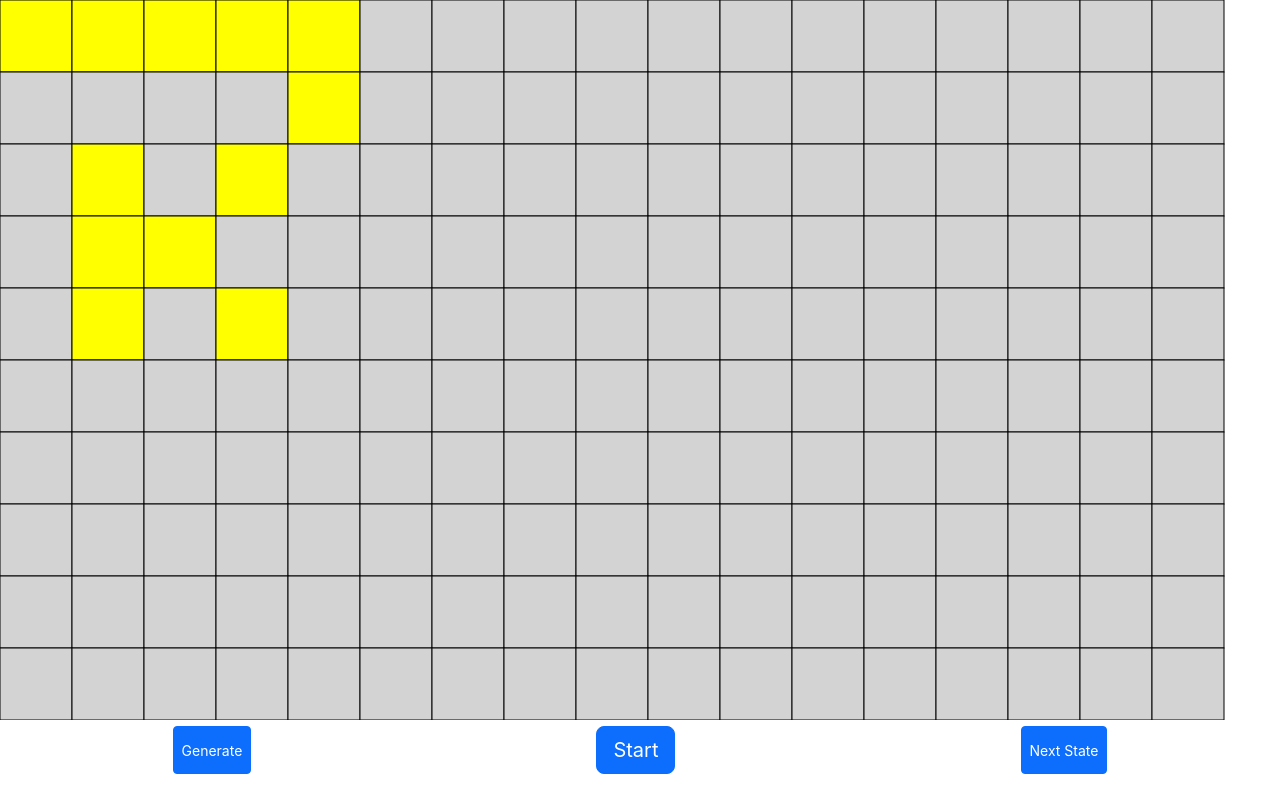
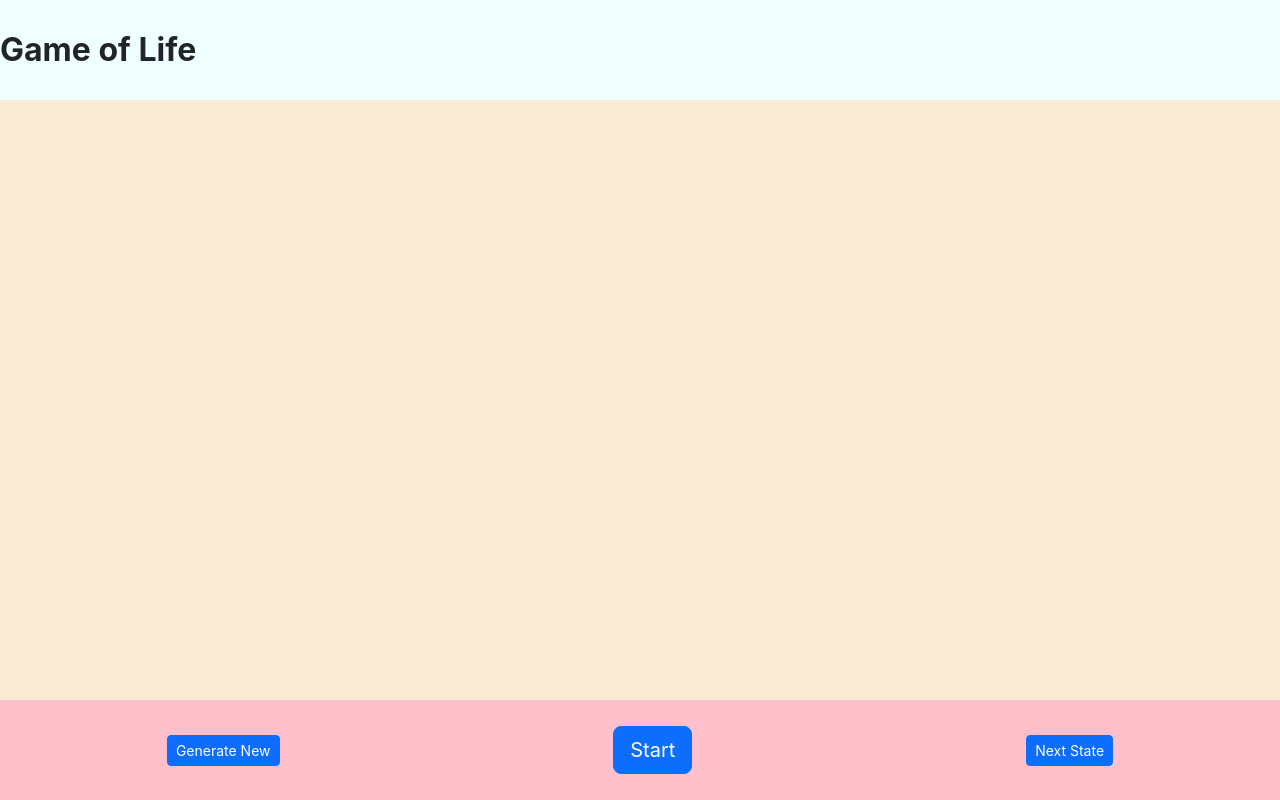
Before and after one commit to learningreac/game_of_life, a React (Create React App) app: page / in a window 1280 px wide. Built offline with nearby package versions, Linux system fonts and the light colour scheme.

Commit message:
resize elements

```diff
--- a/src/App.css
+++ b/src/App.css
@@ -1,8 +1,32 @@
 .App {
-  text-align: center;
-  width:100%;
-  height:100vh
+  width: 100%;
+  height: 100vh;
+  display: flex;
+  flex-direction: column;
 }
+
+header {
+  flex: 1;
+  background-color: azure;
+  display: flex;
+  align-items: center;
+  font-size: 2rem;
+}
+
+#main {
+  flex: 6;
+  background-color: antiquewhite;
+}
+
+#footer {
+  flex: 1;
+  background-color: pink;
+  display: flex;
+  justify-content: center;
+  align-items: center;
+}
+
+
 
 .App-logo {
   height: 40vmin;
@@ -34,6 +58,7 @@
   from {
     transform: rotate(0deg);
   }
+
   to {
     transform: rotate(360deg);
   }
--- a/src/App.js
+++ b/src/App.js
@@ -14,7 +14,8 @@ function App() {
   // console.log(width, height, grid_size, rows, cols);
 
   const g_store = generateStore(rows, cols);
-  const [board, setBoard] = useState(g_store)
+  const [board, setBoard] = useState(g_store);
+  const [start, setStart] = useState(false);
 
   const handleNextClick = () => {
     let newBoard = gameOfLife(board);
@@ -26,10 +27,26 @@ function App() {
     setBoard(g_board)
   }
 
+  const handleStartClick = () => {
+    setStart(!start);
+    console.log(start);
+    // while (start) {
+    //   handleNextClick();
+    //   console.log(board)
+    // }
+  }
+
   return (
     <div className="App">
-      <Canvas board={board} grid_size={grid_size} rows={rows} cols={cols} />
-      <FooterMenu handleNextClick={handleNextClick} handleGenerateClick={handleGenerateClick}/>
+      <header>
+        <strong>Game of Life</strong>
+      </header>
+      <div id='main'>
+        {/* <Canvas board={board} grid_size={grid_size} rows={rows} cols={cols} /> */}
+      </div>
+      <div id='footer'>
+        <FooterMenu handleNextClick={handleNextClick} handleGenerateClick={handleGenerateClick} handleStartClick={handleStartClick} />
+      </div>
     </div>
   );
 }
--- a/src/components/FooterMenu.jsx
+++ b/src/components/FooterMenu.jsx
@@ -1,39 +1,37 @@
 import React, { useState } from 'react'
-import '../footer.css';
+import './footer.css';
 
-const FooterMenu = ({ handleNextClick,handleGenerateClick }) => {
+const FooterMenu = ({ handleNextClick,handleGenerateClick,handleStartClick }) => {
   const [btnText, setBtnText] = useState('Start')
 
-  const handleStartClick = () => {
-    if(btnText === 'Start') {
-      setBtnText('Stop')
-    } else {
-      setBtnText('Start')
-    }
-  }
+  // const handleStartClick = () => {
+  //   if(btnText === 'Start') {
+  //     setBtnText('Stop')
+  //   } else {
+  //     setBtnText('Start')
+  //   }
+  // }
   return (
-    <div className='footer_btns'>
-       <button type="button"
+    <div id='footer_container'>
+       <button type="button" style={{display:'block'}}
         className="btn btn-primary btn-sm"
         onClick={handleGenerateClick}
       >
-       Generate
+       Generate New
       </button>
-      <button type="button"
+      <button type="button"  style={{display:'block'}}
         className="btn btn-primary btn-lg"
         onClick={handleStartClick}
       >
         {btnText}
       </button>
 
-      <button type="button"
+      <button type="button"  style={{display:'block'}}
         className="btn btn-primary btn-sm"
         onClick={handleNextClick}
       >
         Next State
       </button>
-
-
     </div>
   )
 }
--- /dev/null
+++ b/src/components/footer.css
@@ -0,0 +1,7 @@
+#footer_container {
+    flex: 1;
+    display: flex;
+    flex-direction: row;
+    justify-content: space-around;
+    align-items:center;
+}
--- a/src/footer.css
+++ /dev/null
@@ -1,4 +0,0 @@
-.footer_btns {
-    display: flex;
-    justify-content: space-around;
-}
```
Also changed, not shown: src/index.css (line endings or trailing spaces).
